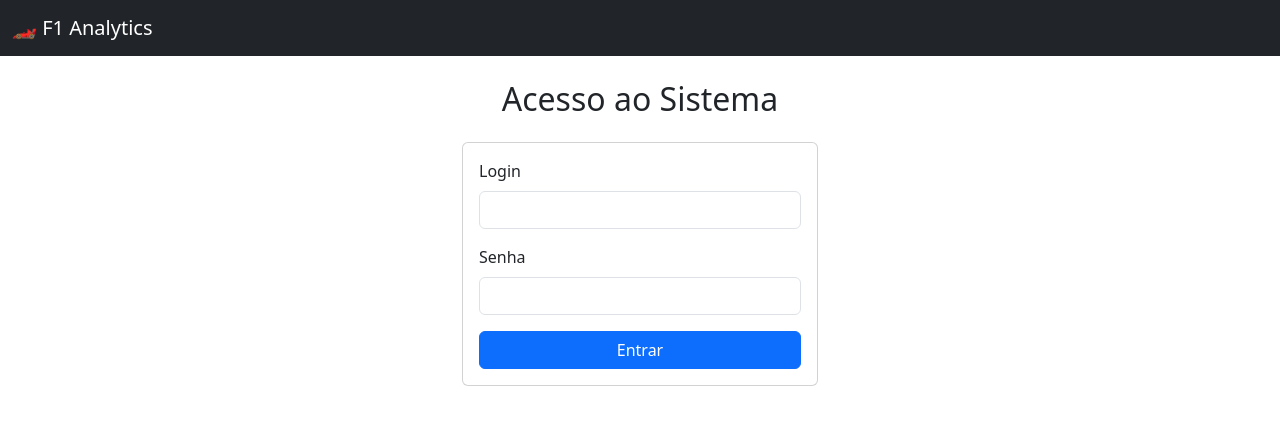
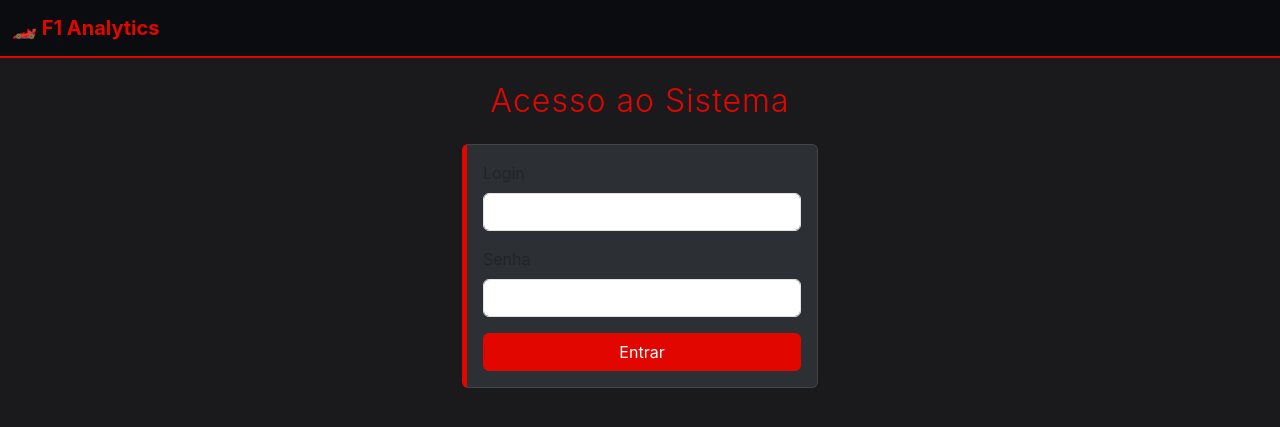
Before and after one commit to MateusBezerraa/formula_1, a Flask app: template templates/login.html in a window 1280 px wide. Shown: the top 427 px of the page. Run offline with Flask 3, Linux system fonts and the light colour scheme; the template is opened without the code that fills it, so the values that code supplies are empty; some libraries are stand-ins or nearby versions.

Commit message:
Inserindo css e readme, atualizando template para usar css

```diff
--- /dev/null
+++ b/static/style.css
@@ -0,0 +1,99 @@
+/* --- Geral e Corpo da Página --- */
+/* Justificativa: Define um tema escuro como base, melhorando o contraste
+   e criando uma atmosfera mais imersiva, apropriada para um tema de tecnologia
+   e automobilismo. A fonte sans-serif é moderna e legível. */
+body {
+    background-color: #1a1a1d; /* Um cinza bem escuro, quase preto */
+    color: #f8f9fa; /* Texto branco/cinza claro para contraste */
+    font-family: -apple-system, BlinkMacSystemFont, "Segoe UI", Roboto, "Helvetica Neue", Arial, sans-serif;
+}
+
+/* --- Barra de Navegação --- */
+/* Justificativa: Customiza a barra de navegação para se integrar ao tema escuro.
+   O destaque em vermelho no nome da marca reforça a identidade visual. */
+.navbar-dark {
+    background-color: #0b0c10 !important; /* Um preto um pouco mais profundo */
+    border-bottom: 2px solid #e10600; /* Linha vermelha F1 na base */
+}
+
+.navbar-brand {
+    font-weight: bold;
+    color: #e10600 !important; /* Vermelho F1 */
+}
+
+/* --- Títulos e Links --- */
+/* Justificativa: Usa a cor de destaque (vermelho) para títulos e links,
+   criando pontos de foco visual e melhorando a navegabilidade. */
+h1, h2, h3, h4, h5, h6 {
+    color: #e10600;
+    font-weight: 300;
+    letter-spacing: 1px;
+}
+
+a {
+    color: #f8f9fa;
+    text-decoration: none;
+    transition: color 0.3s ease;
+}
+
+a:hover {
+    color: #e10600;
+}
+
+/* --- Cards e Componentes --- */
+/* Justificativa: Adapta os 'cards' do Bootstrap ao tema escuro,
+   com bordas vermelhas para manter a consistência do design. Isso organiza
+   as informações do dashboard de forma clara e estilizada. */
+.card {
+    background-color: #2c2f33;
+    border: 1px solid #444;
+    border-left: 5px solid #e10600; /* Destaque na borda esquerda */
+}
+
+.card-body, .card-header {
+    background-color: transparent;
+}
+
+.list-group-item {
+    background-color: #2c2f33;
+    border: 1px solid #444;
+    color: #f8f9fa;
+}
+
+.list-group-item-action:hover {
+    background-color: #e10600;
+    color: #fff;
+    border-color: #e10600;
+}
+
+/* --- Botões --- */
+/* Justificativa: Altera a cor padrão dos botões do Bootstrap para o
+   vermelho da nossa identidade visual, tornando as ações principais (CTAs)
+   mais evidentes. */
+.btn-primary {
+    background-color: #e10600;
+    border-color: #e10600;
+}
+
+.btn-primary:hover {
+    background-color: #b80500;
+    border-color: #b80500;
+}
+
+/* --- Tabelas de Relatórios --- */
+/* Justificativa: Estiliza as tabelas para serem legíveis em um fundo escuro,
+   com um cabeçalho destacado e linhas alternadas (zebra-striping), o que
+   melhora significativamente a leitura de dados tabulares. */
+.table {
+    --bs-table-bg: #2c2f33;
+    --bs-table-striped-bg: #36393f;
+    --bs-table-color: #f8f9fa;
+    --bs-table-border-color: #444;
+    --bs-table-hover-bg: #40444b;
+}
+
+.table-dark thead, .table thead.table-dark {
+    background-color: #0b0c10;
+    color: #e10600;
+    border-bottom: 2px solid #e10600;
+}
--- a/templates/layout.html
+++ b/templates/layout.html
@@ -5,6 +5,8 @@
     <meta name="viewport" content="width=device-width, initial-scale=1">
     <title>F1 Analytics - {% block title %}{% endblock %}</title>
     <link href="https://cdn.jsdelivr.net/npm/bootstrap@5.3.3/dist/css/bootstrap.min.css" rel="stylesheet">
+
+    <link rel="stylesheet" href="{{ url_for('static', filename='css/style.css') }}">
 </head>
 <body>
     <nav class="navbar navbar-expand-lg navbar-dark bg-dark">
```
Also changed, not shown: README.md.
